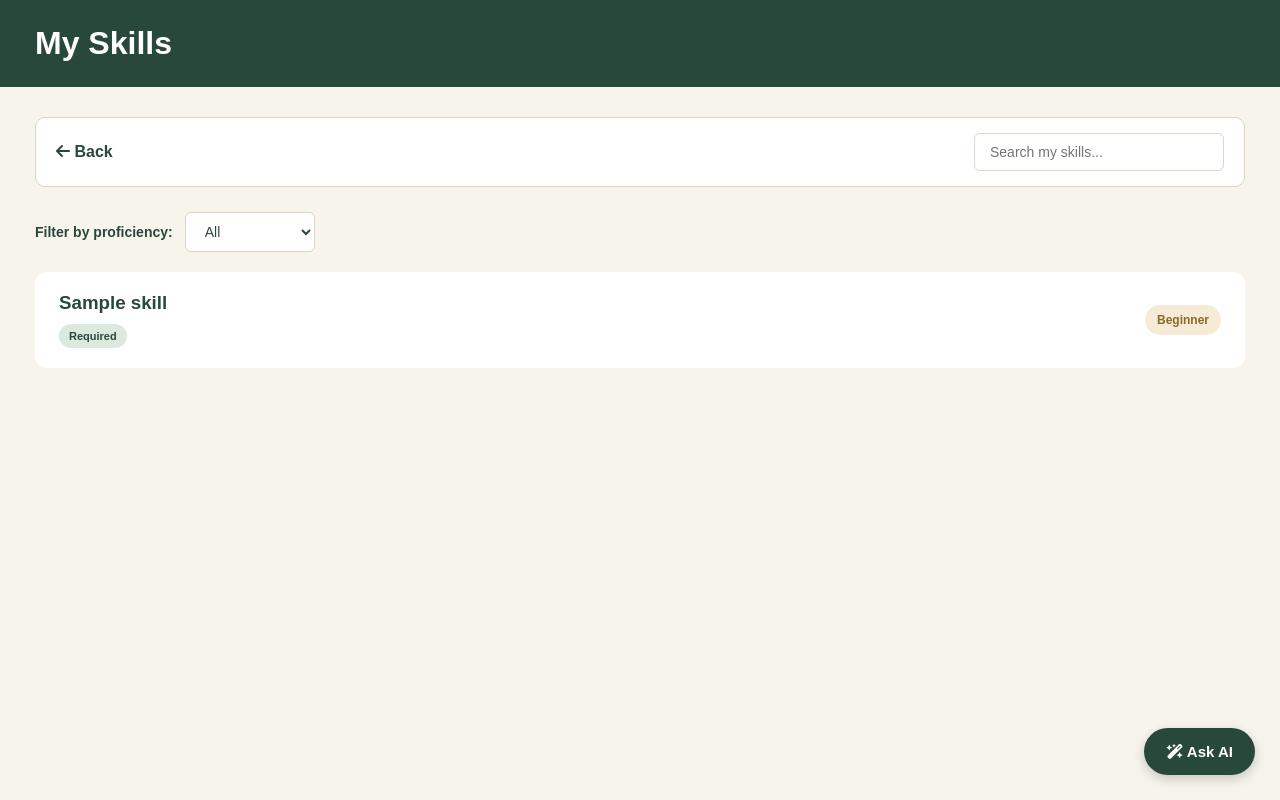
After one commit to julieannerpurcell-hash/Capstone-Project, a Django app: page /employee/skills/ in a window 1280 px wide. The commit adds this page. Run offline with Django 5.2, Linux system fonts and the light colour scheme; a user stored in the database is signed in; tables that the repository leaves empty hold one stand-in row (values such as "Sample post").

Commit message:
updates and skills

```diff
--- a/config/settings.py
+++ b/config/settings.py
@@ -114,3 +114,4 @@ MAILERS = {
         'BACKEND': 'django.core.mail.backends.console.EmailBackend',
     },
 }
+LOGIN_URL = '/'
--- a/config/urls.py
+++ b/config/urls.py
@@ -10,6 +10,7 @@ urlpatterns = [
 
     path('employee/', views.employee_dashboard, name='employee_dashboard'),
     path('employee/profile/', views.employee_profile, name='employee_profile'),
+    path('employee/skills/', views.employee_skills, name='employee_skills'),
     path('manager/', views.manager_dashboard, name='manager_dashboard'),
     path('administrator/', views.admin_dashboard, name='admin_dashboard'),
 ]
--- a/core/templates/core/employee_dashboard.html
+++ b/core/templates/core/employee_dashboard.html
@@ -189,7 +189,7 @@
             </a>
 
             <!-- Skills -->
-            <a href="#" class="dashboard-card">
+            <a href="{% url 'employee_skills' %}" class="dashboard-card">
 
                 <div class="icon">
                     <i class="fa-solid fa-chart-column"></i>
--- a/core/templates/core/employee_profile.html
+++ b/core/templates/core/employee_profile.html
@@ -193,7 +193,7 @@
 
                 <div>
                     <div class="info-label">EMPLOYEE ID</div>
-                    <div class="employee-id">NGS-{{ employee.id }}</div>
+                    <div class="employee-id">{{ employee.employee_id }}</div>
                 </div>
 
             </div>
--- /dev/null
+++ b/core/templates/core/employee_skills.html
@@ -0,0 +1,479 @@
+
+<!DOCTYPE html>
+<html lang="en">
+<head>
+    <meta charset="UTF-8">
+    <meta name="viewport" content="width=device-width, initial-scale=1.0">
+    <title>My Skills | NGS</title>
+
+    <!-- Font Awesome Icons -->
+    <link rel="stylesheet"
+          href="https://cdnjs.cloudflare.com/ajax/libs/font-awesome/6.5.2/css/all.min.css">
+
+    <style>
+        * {
+            box-sizing: border-box;
+        }
+
+        body {
+            margin: 0;
+            font-family: Arial, sans-serif;
+            background: #F7F4EC;
+            color: #29483C;
+            overflow-y: scroll;
+        }
+
+        header {
+            background: #29483C;
+            color: white;
+            padding: 25px 35px;
+        }
+
+        header h1 {
+            margin: 0;
+        }
+
+        main {
+            padding: 30px 35px 100px;
+        }
+
+        /* Navigation Bar */
+        .navigation {
+            display: flex;
+            justify-content: space-between;
+            align-items: center;
+            gap: 20px;
+            background: white;
+            padding: 15px 20px;
+            border: 1px solid #DDD5C5;
+            border-radius: 10px;
+            margin-bottom: 25px;
+        }
+
+        .back-button {
+            color: #29483C;
+            text-decoration: none;
+            font-weight: bold;
+        }
+
+        .back-button:hover {
+            color: #8FAF9B;
+        }
+
+        .search-box {
+            padding: 10px 15px;
+            border: 1px solid #DDD5C5;
+            border-radius: 6px;
+            width: 250px;
+            font-size: 14px;
+        }
+
+        /* Page Introduction */
+        .page-intro {
+            margin-bottom: 25px;
+        }
+
+        .page-intro h2 {
+            margin-bottom: 8px;
+        }
+
+        .page-intro p {
+            color: #777;
+            margin: 0;
+        }
+
+        /* Proficiency Filter */
+        .filter-section {
+            display: flex;
+            align-items: center;
+            gap: 12px;
+            margin-bottom: 20px;
+        }
+
+        .filter-section label {
+            font-size: 14px;
+            font-weight: bold;
+        }
+
+        .filter-section select {
+            padding: 10px 15px;
+            border: 1px solid #DDD5C5;
+            border-radius: 6px;
+            background: white;
+            color: #29483C;
+            font-size: 14px;
+        }
+
+        /* Skills Layout */
+
+        .skills-grid {
+    display: flex;
+    flex-direction: column;
+    gap: 12px;
+}
+
+.skill-card {
+    display: flex;
+    justify-content: space-between;
+    align-items: center;
+    background: white;
+    padding: 20px 24px;
+    border-radius: 12px;
+    gap: 15px;
+}
+
+.skill-card h3,
+.skill-card p {
+    margin: 0;
+}
+
+.skill-card p {
+    color: #777;
+    font-size: 13px;
+    margin-top: 5px;
+}
+
+        /* Proficiency Labels */
+        .proficiency {
+            padding: 8px 12px;
+            border-radius: 20px;
+            font-size: 12px;
+            font-weight: bold;
+            white-space: nowrap;
+        }
+        .requirement {
+    display: inline-block;
+    margin-top: 10px;
+    padding: 6px 10px;
+    border-radius: 20px;
+    font-size: 11px;
+    font-weight: bold;
+}
+
+.required {
+    background: #DCE9DF;
+    color: #29483C;
+}
+
+.optional {
+    background: #F5EBD7;
+    color: #8A682B;
+}
+
+.not-assigned {
+    background: #EEEEEE;
+    color: #666666;
+}
+        .beginner {
+            background: #F5EBD7;
+            color: #8A682B;
+        }
+
+        .intermediate {
+            background: #E8EEE8;
+            color: #527B63;
+        }
+
+        .advanced {
+            background: #DCE9DF;
+            color: #29483C;
+        }
+
+        /* No Results Message */
+        .empty-message {
+            grid-column: 1 / -1;
+            background: white;
+            border: 1px solid #DDD5C5;
+            border-radius: 10px;
+            padding: 25px;
+            text-align: center;
+            color: #777;
+        }
+
+        /* Ask AI Button */
+        .ask-ai-button {
+            position: fixed;
+            bottom: 25px;
+            right: 25px;
+            background: #29483C;
+            color: white;
+            border: none;
+            border-radius: 30px;
+            padding: 15px 22px;
+            font-size: 15px;
+            font-weight: bold;
+            cursor: pointer;
+            box-shadow: 0 4px 12px #00000030;
+            z-index: 10;
+        }
+
+        .ask-ai-button:hover {
+            background: #527B63;
+        }
+
+        /* AI Assistant Panel */
+        .ai-panel {
+            display: none;
+            position: fixed;
+            bottom: 90px;
+            right: 25px;
+            width: 320px;
+            max-width: calc(100vw - 40px);
+            background: white;
+            border: 1px solid #DDD5C5;
+            border-radius: 12px;
+            padding: 20px;
+            box-shadow: 0 4px 15px #00000025;
+            z-index: 10;
+        }
+
+        .ai-panel h3 {
+            margin-top: 0;
+        }
+
+        .ai-panel p {
+            color: #777;
+            line-height: 1.5;
+            font-size: 14px;
+        }
+
+        .ai-panel button {
+            background: #29483C;
+            color: white;
+            border: none;
+            padding: 9px 15px;
+            border-radius: 6px;
+            cursor: pointer;
+        }
+
+        /* Mobile Layout */
+        @media (max-width: 650px) {
+            main {
+                padding: 20px 15px 100px;
+            }
+
+            header {
+                padding: 20px;
+            }
+
+            .navigation {
+                flex-wrap: wrap;
+            }
+
+            .search-box {
+                width: 100%;
+            }
+
+            .skills-grid {
+                grid-template-columns: 1fr;
+            }
+
+            .skill-card {
+                padding: 20px;
+            }
+
+            .filter-section {
+                flex-wrap: wrap;
+            }
+        }
+    </style>
+</head>
+
+<body>
+
+    <header>
+        <h1>My Skills</h1>
+    </header>
+
+    <main>
+
+        <!-- Navigation and Search -->
+        <section class="navigation">
+
+            <a href="{% url 'employee_dashboard' %}" class="back-button">
+                <i class="fa-solid fa-arrow-left"></i> Back
+            </a>
+
+            <input
+                type="text"
+                id="skillSearch"
+                class="search-box"
+                placeholder="Search my skills..."
+            >
+
+        </section>
+
+        <!-- Proficiency Filter -->
+        <section class="filter-section">
+
+            <label for="proficiencyFilter">
+                Filter by proficiency:
+            </label>
+
+            <select id="proficiencyFilter">
+                <option value="all">All</option>
+                <option value="1">Beginner</option>
+                <option value="2">Intermediate</option>
+                <option value="3">Advanced</option>
+            </select>
+
+        </section>
+
+        <!-- Employee Skills -->
+<section class="skills-grid" id="skillsGrid">
+
+    {% for item in skills %}
+
+        <div class="skill-card"
+             data-name="{{ item.skill.name|lower }}"
+             data-proficiency="{{ item.proficiency }}">
+
+            <div class="skill-info">
+                <h3>{{ item.skill.name }}</h3>
+
+                {% if item.is_required_for_role == True %}
+                    <span class="requirement required">Required</span>
+                {% elif item.is_required_for_role == False %}
+                    <span class="requirement optional">Optional</span>
+                {% else %}
+                    <span class="requirement not-assigned">Not assigned</span>
+                {% endif %}
+            </div>
+
+            <span class="proficiency
+                {% if item.proficiency == 1 %}
+                    beginner
+                {% elif item.proficiency == 2 %}
+                    intermediate
+                {% elif item.proficiency == 3 %}
+                    advanced
+                {% endif %}">
+                {{ item.get_proficiency_display }}
+            </span>
+
+        </div>
+
+    {% empty %}
+
+        <div class="empty-message">
+            You have not added any skills yet.
+        </div>
+
+    {% endfor %}
+
+    <div class="empty-message" id="noResults" style="display: none;">
+        No skills match your search or filter.
+    </div>
+
+</section>
+
+    </main>
+
+    <!-- Ask AI Button -->
+    <button class="ask-ai-button" onclick="toggleAI()">
+        <i class="fa-solid fa-wand-magic-sparkles"></i>
+        Ask AI
+    </button>
+
+    <!-- AI Assistant Panel -->
+    <div class="ai-panel" id="aiPanel">
+
+        <h3>NGS AI Assistant</h3>
+
+        <p>
+            Ask questions about your professional skills,
+            proficiency levels, and development opportunities.
+        </p>
+
+        <p>
+            The AI assistant will help identify skill gaps
+            and suggest professional development opportunities.
+        </p>
+
+        <button onclick="toggleAI()">Close</button>
+
+    </div>
+
+    <!-- Search, Filter, and AI Functions -->
+    <script>
+
+        const searchInput = document.getElementById("skillSearch");
+
+        const proficiencyFilter =
+            document.getElementById("proficiencyFilter");
+
+        const skillCards =
+            document.querySelectorAll(".skill-card");
+
+        const noResults =
+            document.getElementById("noResults");
+
+
+        function filterSkills() {
+
+            const searchText =
+                searchInput.value.toLowerCase();
+
+            const selectedLevel =
+                proficiencyFilter.value;
+
+            let visibleCount = 0;
+
+            skillCards.forEach(card => {
+
+                const skillName = card.dataset.name;
+
+                const proficiency =
+                    card.dataset.proficiency;
+
+                const matchesSearch =
+                    skillName.includes(searchText);
+
+                const matchesFilter =
+                    selectedLevel === "all" ||
+                    proficiency === selectedLevel;
+
+                if (matchesSearch && matchesFilter) {
+
+                    card.style.display = "flex";
+
+                    visibleCount++;
+
+                } else {
+
+                    card.style.display = "none";
+
+                }
+
+            });
+
+            noResults.style.display =
+                visibleCount === 0 ? "block" : "none";
+
+        }
+
+
+        searchInput.addEventListener("input", filterSkills);
+
+        proficiencyFilter.addEventListener(
+            "change",
+            filterSkills
+        );
+
+
+        function toggleAI() {
+
+            const panel =
+                document.getElementById("aiPanel");
+
+            panel.style.display =
+                panel.style.display === "block"
+                ? "none"
+                : "block";
+
+        }
+
+    </script>
+
+</body>
+</html>
--- a/core/templates/core/login.html
+++ b/core/templates/core/login.html
@@ -95,12 +95,12 @@
 <form method="POST" action="{% url 'login' %}">
     {% csrf_token %}
 
-            <label for="username">Username</label>
+    <label for="username">Employee ID</label>
     <input
         type="text"
         id="username"
         name="username"
-                placeholder="Enter your username"
+        placeholder="Enter your Employee ID"
         required
     >
 
@@ -114,7 +114,6 @@
     >
 
     <button type="submit">Log In</button>
-
 </form>
 
     </div>
--- a/core/views.py
+++ b/core/views.py
@@ -89,7 +89,30 @@ def employee_profile(request):
     return render(request, 'core/employee_profile.html', {
         'employee': employee
     })
+@login_required
+def employee_skills(request):
+    if request.user.employee_profile.role != 'employee':
+        return redirect_by_role(request.user)
 
+    employee = request.user.employee_profile
+
+    skills = employee.employee_skills.select_related('skill').all()
+
+    role_skills = {}
+
+    if employee.job_role:
+        role_skills = {
+            role_skill.skill_id: role_skill.is_required
+            for role_skill in employee.job_role.required_skills.all()
+        }
+
+    for item in skills:
+        item.is_required_for_role = role_skills.get(item.skill_id)
+
+    return render(request, 'core/employee_skills.html', {
+        'employee': employee,
+        'skills': skills
+    })
 
 @login_required
 def manager_dashboard(request):
```
Also changed, not shown: core/admin.py (+86 -14 lines), core/models.py (+70 -9 lines), requirements.txt (added, +12 -0 lines), core/migrations/0003_alter_employeeskill_proficiency_and_more.py (added), core/migrations/0004_jobrolecertification.py (added), core/migrations/0005_employee_employee_id.py (added), 2 other files. Lines whose indentation alone changed are shown as unchanged.
